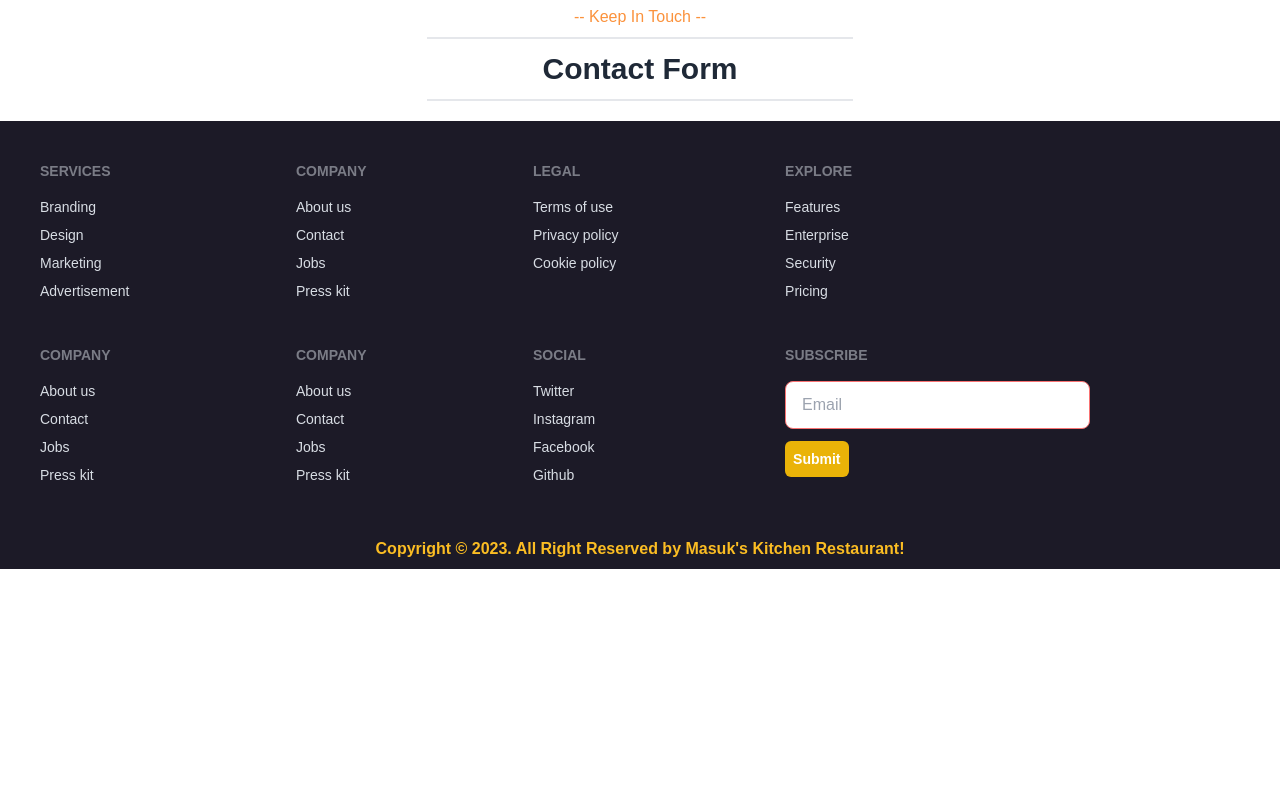
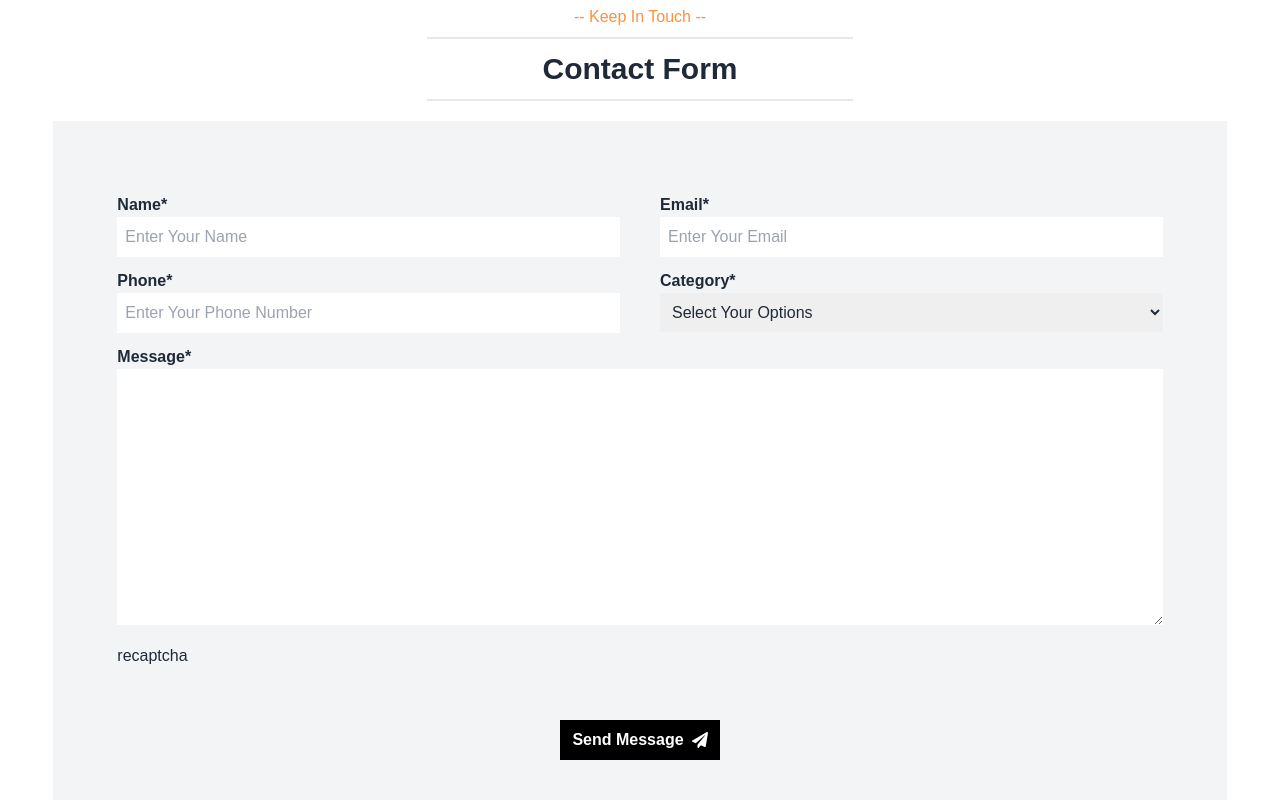
Before and after one commit to MasukBD/Masuks-Kitchen-Restaurant, a React (Vite) app: page /contact in a window 1280 px wide. Shown: the part 840-1640 px from the top of the page. Before the commit the page ends 1409 px from the top, so only its background shows below. Built offline with nearby package versions, Linux system fonts and the light colour scheme; no server answers.

Commit message:
designed registration page by using  used react hook form

```diff
--- a/package.json
+++ b/package.json
@@ -18,6 +18,7 @@
     "react": "^18.2.0",
     "react-dom": "^18.2.0",
     "react-helmet-async": "^1.3.0",
+    "react-hook-form": "^7.48.2",
     "react-hot-toast": "^2.4.1",
     "react-icons": "^4.11.0",
     "react-responsive-carousel": "^3.2.23",
@@ -25,6 +26,7 @@
     "react-simple-captcha": "^9.3.0",
     "react-tabs": "^6.0.2",
     "sort-by": "^1.2.0",
+    "sweetalert2": "^11.10.1",
     "swiper": "^11.0.3"
   },
   "devDependencies": {
--- a/src/Components/AuthComponent/Register.jsx
+++ b/src/Components/AuthComponent/Register.jsx
@@ -1,13 +1,43 @@
-import React from 'react';
+import React, { useContext, useState } from 'react';
 import { Helmet } from 'react-helmet-async';
 import image from '../../assets/images/login/login.png';
-import { Link } from 'react-router-dom';
+import { Link, useNavigate } from 'react-router-dom';
+import { useForm } from "react-hook-form";
+import { Authcontext } from '../../Provider/AuthProvider';
+import { sendEmailVerification, updateProfile } from 'firebase/auth';
+import Swal from 'sweetalert2';
+
+// React Hook Form used in this page
 
 const Register = () => {
+    const [error, setError] = useState('');
+    const navigate = useNavigate();
 
-    const handleRegister = event => {
-        event.preventDefault();
-    }
+    const { createUser } = useContext(Authcontext);
+
+    const { register, handleSubmit, reset, formState: { errors }, } = useForm();
+
+    const onSubmit = (data) => {
+        createUser(data.email, data.password)
+            .then(result => {
+                const newUser = result.user;
+                updateProfile(newUser, { displayName: data.name })
+                sendEmailVerification(newUser)
+                    .then(() => {
+                        Swal.fire({
+                            title: "Registration Successfull!",
+                            text: "A Verification Email sent to your Email!",
+                            icon: "success"
+                        });
+                    })
+                setError('');
+                reset();
+                navigate('/');
+            })
+            .catch(error => {
+                setError(`${error.message}`);
+            })
+    };
 
     return (
         <>
@@ -18,19 +48,32 @@ const Register = () => {
                 </div>
                 <div className='w-full md:w-1/2 p-2 space-y-2 shadow-lg shadow-orange-400 md:order-1'>
                     <h2 className='text-center my-2 font-semibold text-3xl text-warning'>Register</h2>
-                    <form onSubmit={handleRegister} className='space-y-3'>
+                    <form onSubmit={handleSubmit(onSubmit)} className='space-y-3'>
                         <div>
                             <label className='font-semibold' htmlFor="">Name</label><br />
-                            <input className='w-full p-2' type="text" required name="name" placeholder='Enter Your Name' id="name" />
+                            <input className='w-full p-2' type="text" {...register("name", { required: true })} placeholder='Enter Your Name' id="name" />
+                            {errors.name?.type === 'required' && <span className='text-sm text-red-500'>This field is required!</span>}
                         </div>
                         <div>
                             <label className='font-semibold' htmlFor="">Email</label><br />
-                            <input className='w-full p-2' type="email" required name="email" placeholder='Please Enter Email' id="email" />
+                            <input className='w-full p-2' type="email" {...register("email", { required: true })} placeholder='Please Enter Email' id="email" />
+                            {errors.email?.type === 'required' && <span className='text-sm text-red-500'>This field is required!</span>}
                         </div>
                         <div>
-                            <label className='font-semibold' htmlFor="">Password</label><br />
-                            <input className='w-full p-2' required type="password" name="password" placeholder='Please Enter Password' id="password" />
+                            <label className='font-semibold' htmlFor="">Password</label>
+                            <br />
+                            <input className='w-full p-2' type="password" placeholder='Please Enter Password' id="password"
+                                {...register("password",
+                                    { required: true, minLength: 6, maxLength: 16, pattern: /(?=.*[A-Z])(?=.*[!@#$&*])(?=.*[0-9])(?=.*[a-z])/ })}
+                            />
+                            {errors.password?.type === 'required' && <span className='text-sm text-red-500'>This field is required!</span>}
+                            {errors.password?.type === 'minLength' && <span className='text-sm text-red-500'>Password Should be atleast 6 character!</span>}
+                            {errors.password?.type === 'maxLength' && <span className='text-sm text-red-500'>Password can be maximum 16 character!</span>}
+                            {errors.password?.type === 'pattern' && <span className='text-sm text-red-500'>Password should include atleast one capital letter, one small letter, one number and one special character '!@#$&*'!</span>}
                         </div>
+                        {
+                            error && <p className='text-red-500 text-xs font-semibold my-0.5'>{error}</p>
+                        }
                         <div>
                             <input className='text-center my-3 text-warning font-semibold border-b-2 p-2 bg-black hover:text-white hover:bg-orange-400 w-full' type="submit" value="Register" />
                         </div>
--- a/src/Components/Contact/Contact.jsx
+++ b/src/Components/Contact/Contact.jsx
@@ -1,11 +1,14 @@
-import React from 'react';
+import React, { useContext } from 'react';
 import { Helmet } from 'react-helmet-async';
 import SectionCover from '../SharedComponent/SectionCover';
 import img from '../../assets/images/contact-us/contact.jpg';
 import SectionTilte from '../SharedComponent/SectionTilte';
 import HomePageContacts from '../Home/HomeComponent/HomePageContacts';
+import { Authcontext } from '../../Provider/AuthProvider';
+import { FaPaperPlane } from 'react-icons/fa';
 
 const Contact = () => {
+    const { user } = useContext(Authcontext);
     return (
         <>
             <Helmet><title>Contact || Masuk's Kitchen Restaurant</title></Helmet>
@@ -20,6 +23,46 @@ const Contact = () => {
                 {/* Contact form  */}
                 <>
                     <SectionTilte subheading={"-- Keep In Touch --"} heading={"Contact Form"}></SectionTilte>
+                    <div className='md:w-11/12 mx-auto p-2 bg-gray-100'>
+                        <form className='my-10 md:my-16 mx-3 md:mx-14 space-y-3'>
+                            <div className='grid grid-cols-1 md:grid-cols-2 gap-5 md:gap-10'>
+                                <div>
+                                    <label className='font-semibold' htmlFor="">Name*</label><br />
+                                    <input className='w-full p-2' required defaultValue={user ? user.displayName : ""} placeholder='Enter Your Name' type="text" name="name" id="name" />
+                                </div>
+                                <div>
+                                    <label className='font-semibold' htmlFor="">Email*</label><br />
+                                    <input className='w-full p-2' required defaultValue={user ? user.email : ""} placeholder='Enter Your Email' type="email" name="email" id="email" />
+                                </div>
+                            </div>
+                            <div className='grid grid-cols-1 md:grid-cols-2 gap-5 md:gap-10'>
+                                <div>
+                                    <label className='font-semibold' htmlFor="">Phone*</label><br />
+                                    <input className='w-full p-2' title='format: 123 456 7890' pattern="[0-9]{3} [0-9]{3} [0-9]{4}" required defaultValue={user ? user.phoneNumber : ""} placeholder='Enter Your Phone Number' type="tel" name="phone" id="phone" />
+                                </div>
+                                <div>
+                                    <label className='font-semibold' htmlFor="">Category*</label><br />
+                                    <select required className='w-full px-2 py-2.5' name="category" id="category">
+                                        <option disabled selected value="options">Select Your Options</option>
+                                        <option value="complain">Complain</option>
+                                        <option value="quries">Quries</option>
+                                        <option value="suggestion">Suggestions</option>
+                                        <option value="reservation">Reservation</option>
+                                    </select>
+                                </div>
+                            </div>
+                            <div>
+                                <label className='font-semibold' htmlFor="">Message*</label> <br />
+                                <textarea className='p-2 w-full' required name="message" id="message" cols="30" rows="10"></textarea>
+                            </div>
+                            <div>
+                                recaptcha
+                            </div>
+                            <div className='flex items-center justify-center pt-10'>
+                                <button className='flex gap-2 items-center bg-black text-white hover:bg-orange-400 py-2 px-3 font-semibold'><input type="submit" value="Send Message" /> <FaPaperPlane></FaPaperPlane></button>
+                            </div>
+                        </form>
+                    </div>
                 </>
             </div>
         </>
--- a/src/Provider/AuthProvider.jsx
+++ b/src/Provider/AuthProvider.jsx
@@ -1,5 +1,5 @@
 import React, { createContext, useEffect, useState } from 'react';
-import { createUserWithEmailAndPassword, getAuth, onAuthStateChanged, signInWithEmailAndPassword, signOut } from "firebase/auth";
+import { GoogleAuthProvider, createUserWithEmailAndPassword, getAuth, onAuthStateChanged, sendPasswordResetEmail, signInWithEmailAndPassword, signInWithPopup, signOut } from "firebase/auth";
 import app from '../firebase/firebase.config';
 
 export const Authcontext = createContext(null);
@@ -8,16 +8,27 @@ const auth = getAuth(app);
 const AuthProvider = ({ children }) => {
     const [user, setUser] = useState(null);
     const [loading, setLoading] = useState(true);
+    const googleProvider = new GoogleAuthProvider();
 
     const createUser = (email, password) => {
         setLoading(true);
         return createUserWithEmailAndPassword(auth, email, password);
     };
 
+    const createUserWithGoogle = () => {
+        setLoading(true);
+        return signInWithPopup(auth, googleProvider);
+    }
+
     const Login = (email, password) => {
         setLoading(true);
         return signInWithEmailAndPassword(auth, email, password);
     };
+
+    const passwordReset = email => {
+        setLoading(true);
+        return sendPasswordResetEmail(auth, email);
+    }
 
     const logOut = () => {
         setLoading(true);
@@ -39,6 +50,8 @@ const AuthProvider = ({ children }) => {
         loading,
         Login,
         createUser,
+        passwordReset,
+        createUserWithGoogle,
         logOut
     }
     return (
--- /dev/null
+++ b/src/Routes/PrivateRoute.jsx
@@ -0,0 +1,21 @@
+import React, { useContext } from 'react';
+import { Authcontext } from '../Provider/AuthProvider';
+import { Navigate, useLocation } from 'react-router-dom';
+
+const PrivateRoute = ({ children }) => {
+    const { user, loading } = useContext(Authcontext);
+    const location = useLocation();
+
+    if (loading) {
+        return <span className="loading loading-spinner text-warning h-screen flex justify-center items-center"></span>
+    }
+
+    if (user) {
+        return children;
+    }
+    else {
+        return <Navigate to="/login" state={{ from: location }} replace></Navigate>
+    }
+};
+
+export default PrivateRoute;
```
Also changed, not shown: src/Components/AuthComponent/Login.jsx (+48 -5 lines), src/Components/SharedComponent/Header.jsx (+19 -2 lines), 1 other file (tests, documents, lock files or other folders).
